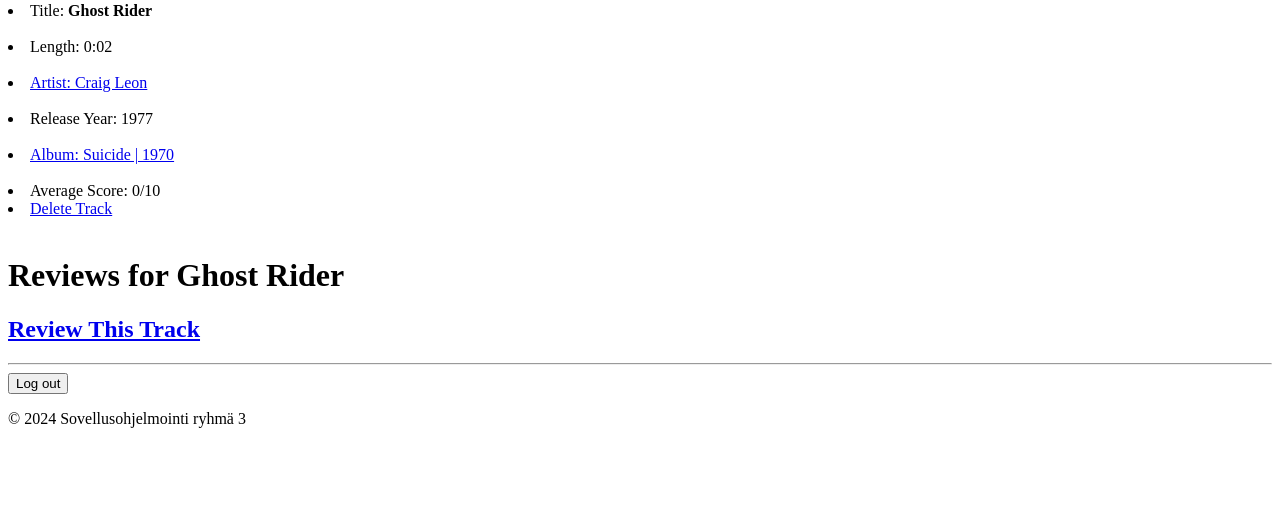
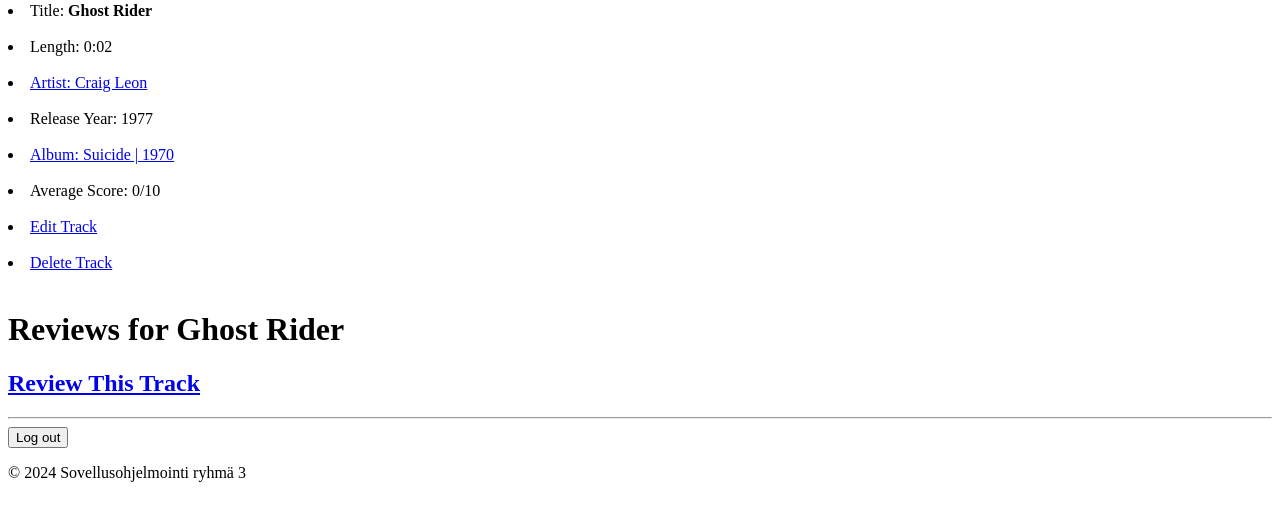
Before and after one commit to iivariepic/Music-App, a Django app: page /tracks/1/ in a window 1280 px wide. Shown: the part 176-697 px from the top of the page. Run offline with Django 4.2, Linux system fonts and the light colour scheme; a user stored in the database is signed in; data comes from the database, SQL or seed files in the repository; both versions use the stored data as it was after the commit.

Commit message:
Added track editing

```diff
--- a/music_app/templates/music_app/track_details.html
+++ b/music_app/templates/music_app/track_details.html
@@ -17,7 +17,11 @@
         {% endif %}
         <li>Average Score: {{ track.get_avg_score }}/10</li>
         {% if user.is_staff %}
-        <li><a href="{% url 'music_app:delete_track' track_id=track.id %}">
+            <br>
+            <li><a href="{% url 'music_app:edit_track' track_id=track.id %}">
+                Edit Track
+            </a></li><br>
+            <li><a href="{% url 'music_app:delete_track' track_id=track.id %}">
                 Delete Track
             </a></li><br>
         {% endif %}
--- a/music_app/urls.py
+++ b/music_app/urls.py
@@ -20,4 +20,5 @@ urlpatterns = [
     path('delete_track/<int:track_id>/', views.delete_track, name='delete_track'),
     path('delete_artist/<int:artist_id>/', views.delete_artist, name='delete_artist'),
     path('edit_album/<int:album_id>/', views.edit_album, name='edit_album'),
+    path('edit_track/<int:track_id>/', views.edit_track, name='edit_track'),
 ]
--- a/music_app/views.py
+++ b/music_app/views.py
@@ -281,8 +281,28 @@ def edit_album(request, album_id):
         form = AlbumForm(instance=album, data=request.POST)
         if form.is_valid():
             form.save()
-            return redirect('music_app:album_list')
+            return redirect('music_app:track_list', album_id=album.id)
 
     context = {'album': album,
                'form': form}
     return render(request, 'music_app/edit_album.html', context)
+
+@login_required
+@user_passes_test(is_staff)
+def edit_track(request, track_id):
+    """Edit an existing track"""
+    track = get_object_or_404(Track, id=track_id)
+
+    if request.method != 'POST':
+        # Initial request; pre-fill form with the current review
+        form = TrackForm(instance=track, artist=track.artist.id)
+    else:
+        # POST data submitted, process data
+        form = TrackForm(instance=track, data=request.POST, artist=track.artist.id)
+        if form.is_valid():
+            form.save()
+            return redirect('music_app:track_details', track_id=track.id)
+
+    context = {'track': track,
+               'form': form}
+    return render(request, 'music_app/edit_track.html', context)
```
Also changed, not shown: music_app/templates/music_app/edit_track.html (added, +12 -0 lines), db.sqlite3.
